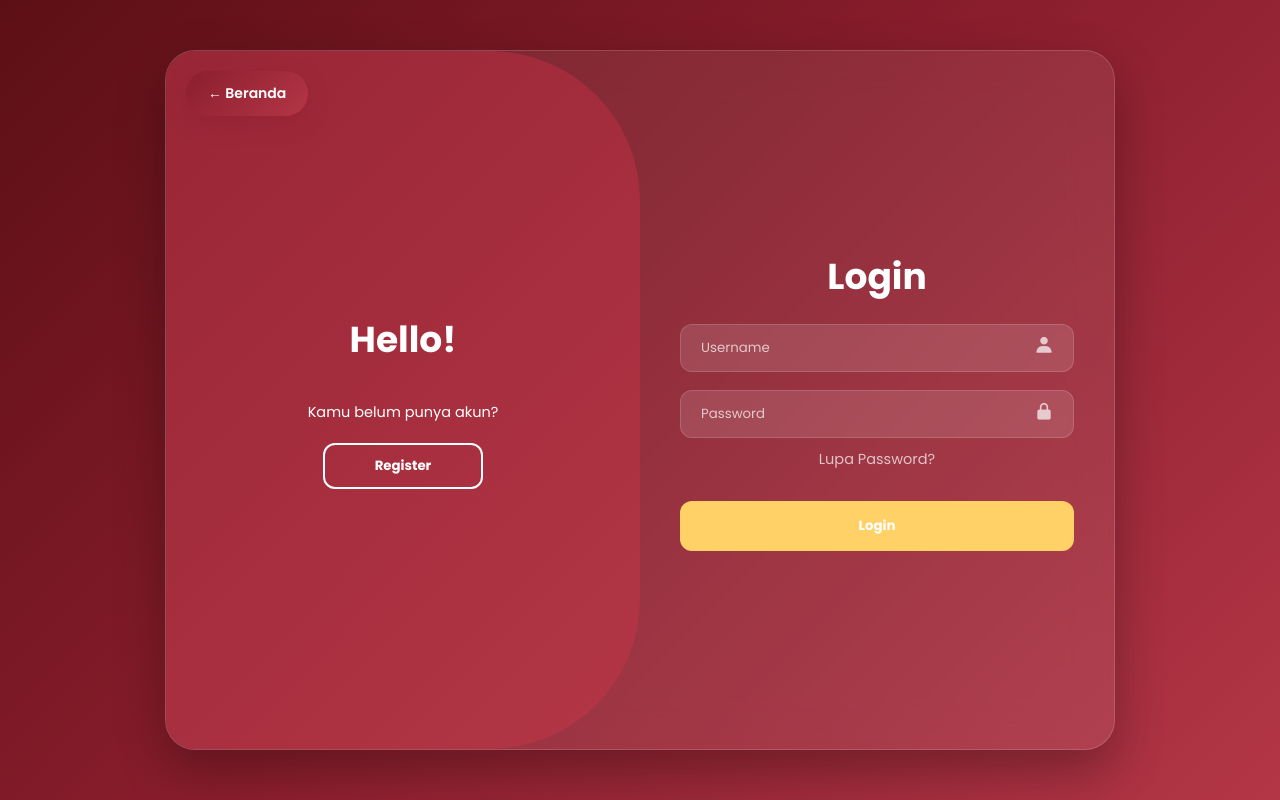
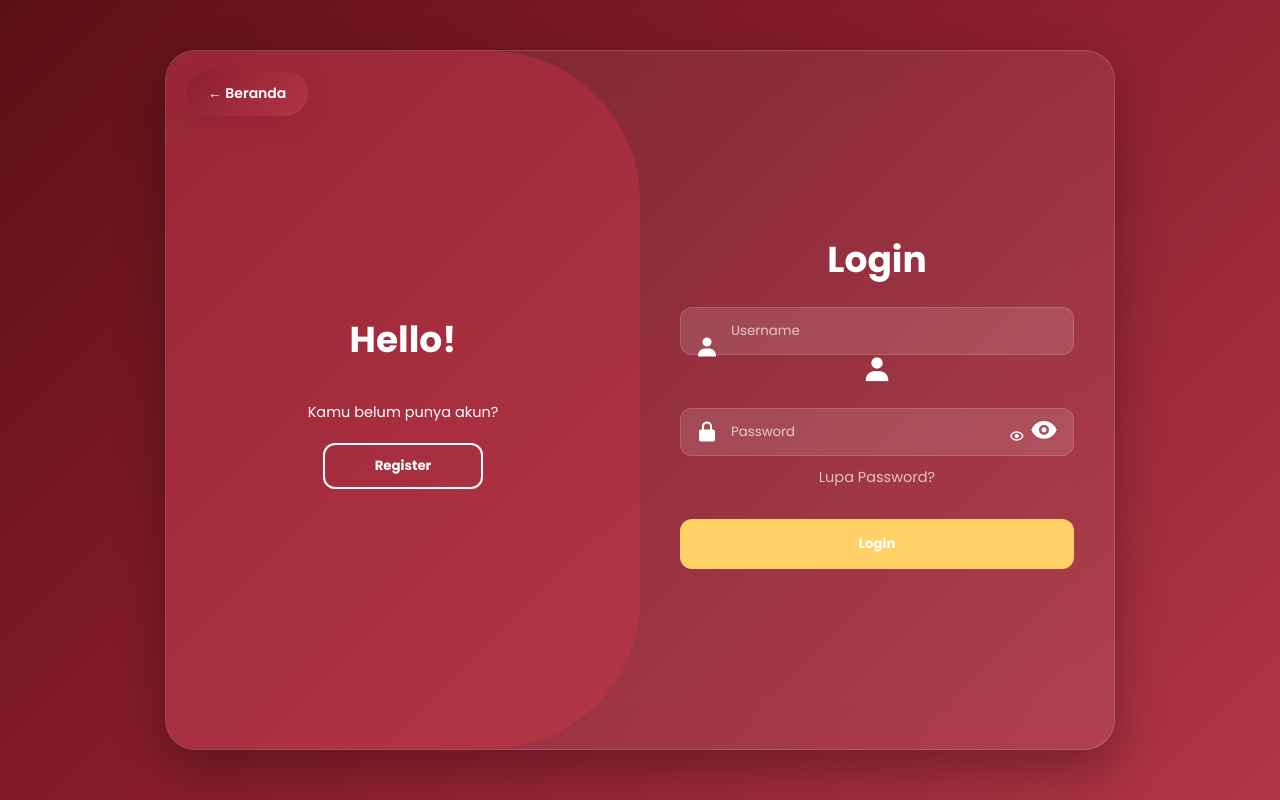
Before and after one commit to M-Syawali/Project1, a PHP site: page /project/login/index.php in a window 1280 px wide. Run offline with PHP 8.4, Linux system fonts and the light colour scheme.

Commit message:
hirup nu bener

```diff
--- a/bahan/css/style.css
+++ b/bahan/css/style.css
@@ -96,7 +96,7 @@ form {
 
 .input-box input{
     width:100%;
-    padding:13px 50px 13px 20px;
+    padding:13px 50px 13px 50px;
 
     background:rgba(255,255,255,.12);
 
@@ -114,13 +114,25 @@ form {
     font-weight: 400;
 }
 
-.input-box i {
-    position: absolute;
-    right: 20px;
-    top: 21px;
-    transform: translateY(-50%);
-    font-size: 20px;
-    color: rgba(255,255,255,.7);
+.left-icon{
+    position:absolute !important;
+    left:15px !important;
+    right:auto !important;
+    top:50% !important;
+    transform:translateY(-50%) !important;
+    font-size:24px !important;
+    color:red !important;
+    z-index:9999 !important;
+}
+
+.toggle-password{
+    position:absolute;
+    right:15px;
+    top:50%;
+    transform:translateY(-50%);
+    cursor:pointer;
+    color:#ffffff;
+    z-index:999;
 }
 
 .forgot-link {
@@ -366,3 +378,6 @@ form {
     box-shadow:
         0 12px 25px rgba(139,30,45,.45);
 }
+.bx{
+    color:#ffffff !important;
+}
--- a/login/index.php
+++ b/login/index.php
@@ -34,12 +34,19 @@ session_start();
 
             <div class="input-box">
                 <input type="text" name="username" placeholder="Username" required>
-                <i class='bx bxs-user'></i>
+                <i class='bx bxs-user left-icon'></i>
+                <i class='bx bxs-user' style="color:black;font-size:30px;"></i>
             </div>
 
             <div class="input-box">
-                <input type="password" name="password" placeholder="Password" required>
-                <i class='bx bxs-lock-alt'></i>
+                <input type="password" id="password" name="password" placeholder="Password" required>
+
+                <i class='bx bxs-lock-alt left-icon'></i>
+
+                <span class="toggle-password" onclick="togglePassword()">
+                    <i class='bx bx-show' id="eyeIcon"></i>
+                    <i class='bx bxs-show' style="color:black;font-size:30px;"></i>
+                </span>
             </div>
 
             <div class="forgot-link">
@@ -122,6 +129,19 @@ session_start();
 </div>
 
 <script src="script.js"></script>
+<script>
+function togglePassword() {
+    const password = document.getElementById("password");
+    const eyeIcon = document.getElementById("eyeIcon");
 
+    if(password.type === "password"){
+        password.type = "text";
+        eyeIcon.classList.replace("bx-show","bx-hide");
+    } else {
+        password.type = "password";
+        eyeIcon.classList.replace("bx-hide","bx-show");
+    }
+}
+</script>
 </body>
 </html>
```
Also changed, not shown: css/style.css (+16 -0 lines), pelanggan/css/style_menu.css (+5 -2 lines), pelanggan/update_keranjang.php (+43 -12 lines).
